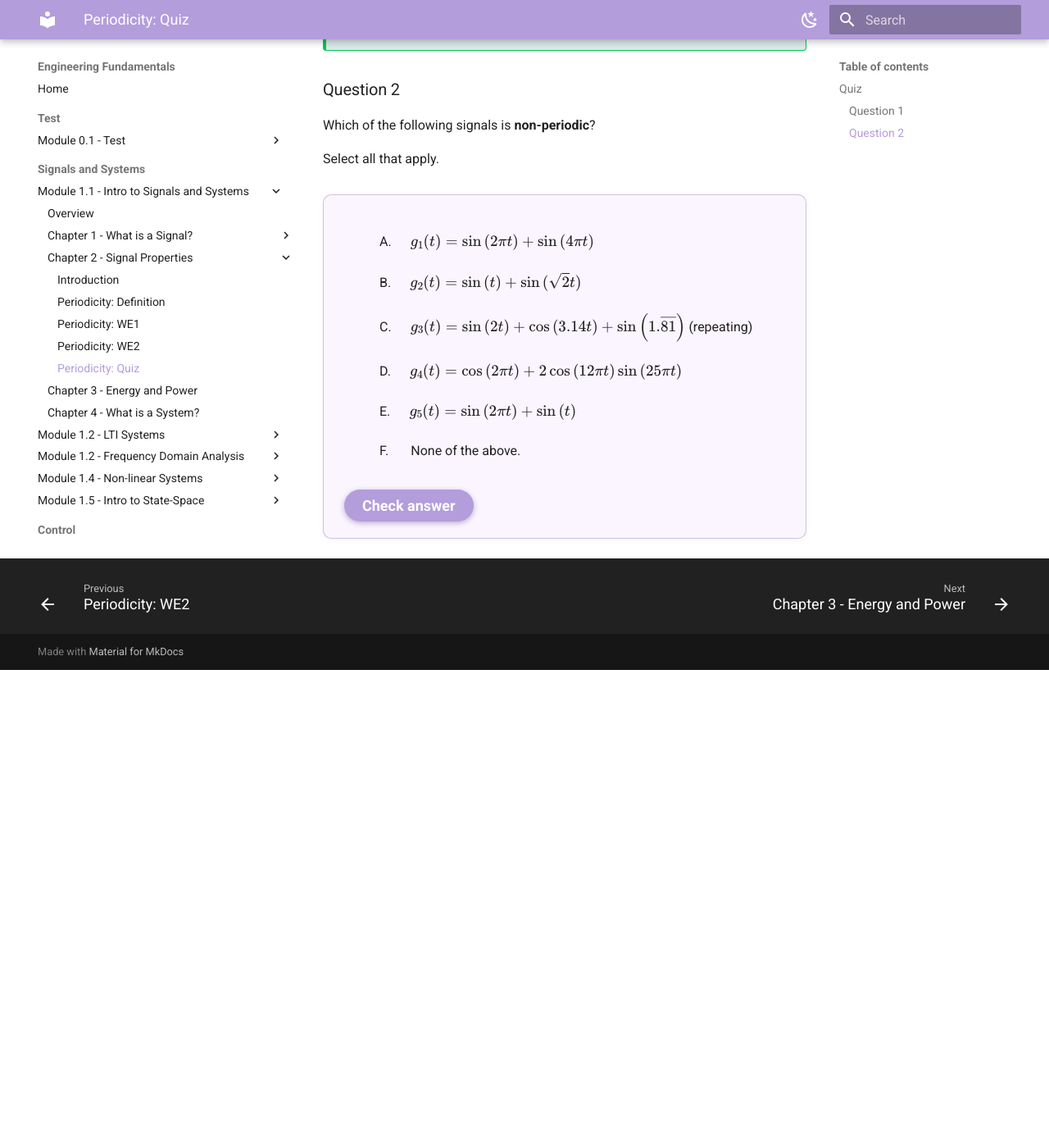
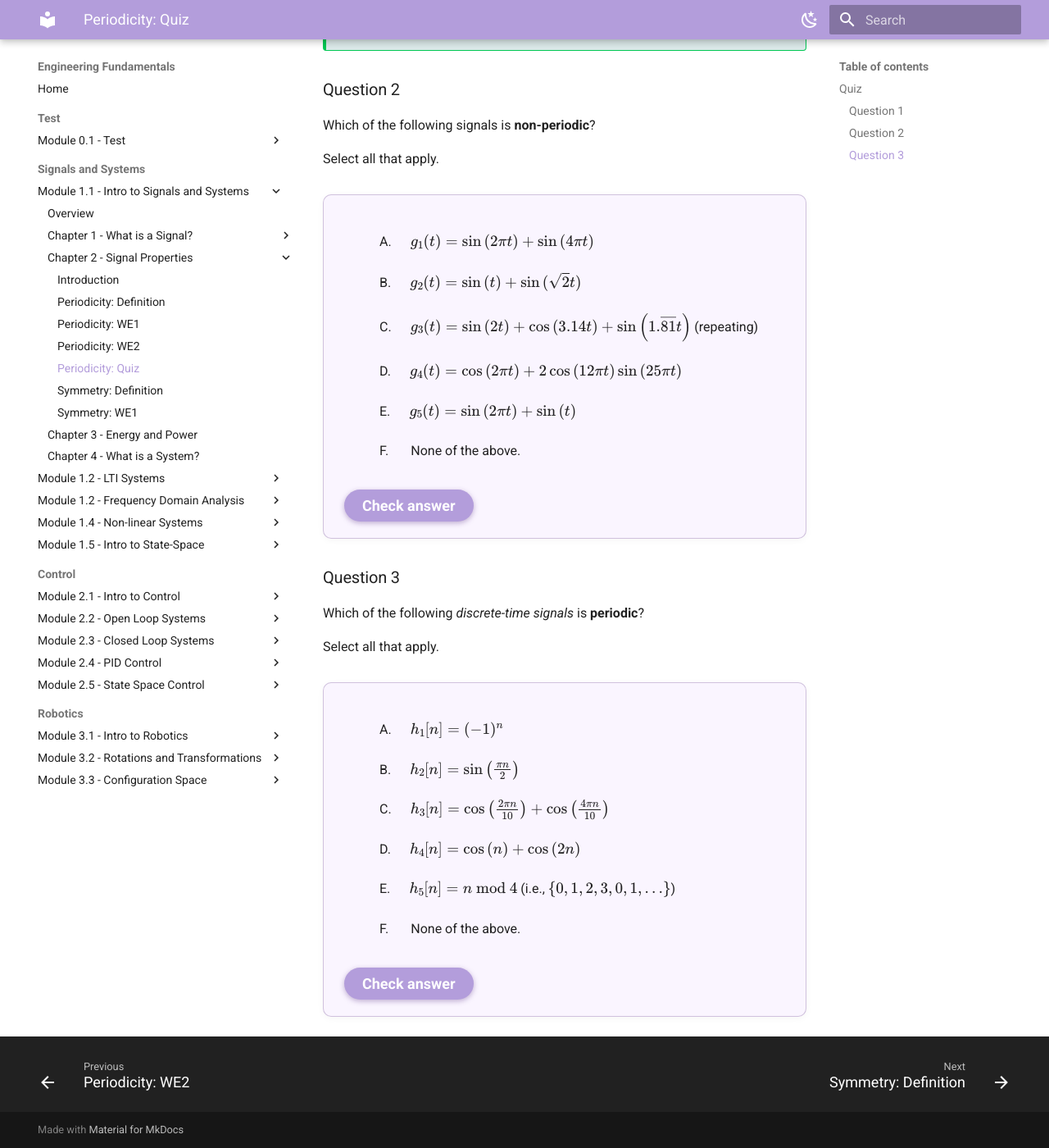
Before and after one commit to miggyval/vector-engineering, an MkDocs documentation site: the page built from docs/c1-signals-and-systems/m1-intro-to-signals-and-systems/02-signal-properties/04-periodicity-quiz.md, in a window 1280 px wide and 1400 px high, scrolled down 788 px. Shown: the whole window at 82% size. Built offline with MkDocs 1.6.1 and Material for MkDocs 9.7.7, drawn with Linux system fonts in a browser that asks for light colours; some web fonts are replaced; before the commit the page ends 1605 px from its top, so only the background shows below that.

Commit message:
added symmetry

```diff
--- a/docs/c1-signals-and-systems/m1-intro-to-signals-and-systems/02-signal-properties/04-periodicity-quiz.md
+++ b/docs/c1-signals-and-systems/m1-intro-to-signals-and-systems/02-signal-properties/04-periodicity-quiz.md
@@ -184,6 +184,7 @@ Select all that apply.
         $$
 
         So we simply have:
+
         $$
         f_{4}(t) = \cos{(2\pi t)}
         $$
@@ -285,7 +286,7 @@ Select all that apply.
   <ul>
     <li data-option="a" class="mathjax_process">A. $\quad g_{1}(t) = \sin{(2\pi t)} + \sin{(4\pi t)}$</li>
     <li data-option="b" class="mathjax_process">B. $\quad g_{2}(t) = \sin{(t)} + \sin{(\sqrt{2}t)}$</li>
-    <li data-option="c" class="mathjax_process">C. $\quad g_{3}(t) = \sin{\left(2t\right)} + \cos{(3.14t)} + \sin{\left(1.\overline{81}\right)}$ (repeating)</li>
+    <li data-option="c" class="mathjax_process">C. $\quad g_{3}(t) = \sin{\left(2t\right)} + \cos{(3.14t)} + \sin{\left(1.\overline{81}t\right)}$ (repeating)</li>
     <li data-option="d" class="mathjax_process">D. $\quad g_{4}(t) = \cos{(2\pi t)} + 2\cos{(12\pi t)}\sin{(25\pi t)}$</li>
     <li data-option="e" class="mathjax_process">E. $\quad g_{5}(t) = \sin{(2\pi t)} + \sin{(t)}$</li>
     <li data-option="f" class="mathjax_process">F. $\quad$ None of the above.</li>
@@ -293,3 +294,23 @@ Select all that apply.
   <button class="mcq-check">Check answer</button>
   <p class="mcq-feedback"></p>
 </div>
+
+
+### Question 3
+
+Which of the following *discrete-time signals* is **periodic**?
+
+Select all that apply.
+
+<div class="mcq" data-answer="a,b,c,e">
+  <ul>
+    <li data-option="a" class="mathjax_process">A. $\quad h_{1}[n] = (-1)^{n}$</li>
+    <li data-option="b" class="mathjax_process">B. $\quad h_{2}[n] = \sin{\left(\frac{\pi n}{2}\right)}$</li>
+    <li data-option="c" class="mathjax_process">C. $\quad h_{3}[n] = \cos{\left(\frac{2\pi n}{10}\right)} + \cos{\left(\frac{4\pi n}{10}\right)}$</li>
+    <li data-option="d" class="mathjax_process">D. $\quad h_{4}[n] = \cos{(n)} + \cos{(2n)}$</li>
+    <li data-option="e" class="mathjax_process">E. $\quad h_{5}[n] = n\ \mathrm{mod}\ 4$ (i.e., $\{0,1,2,3,0,1,\dots\}$)</li>
+    <li data-option="f" class="mathjax_process">F. $\quad$ None of the above.</li>
+  </ul>
+  <button class="mcq-check">Check answer</button>
+  <p class="mcq-feedback"></p>
+</div>
--- a/mkdocs.yml
+++ b/mkdocs.yml
@@ -50,6 +50,8 @@ nav:
         - "Periodicity: WE1": c1-signals-and-systems/m1-intro-to-signals-and-systems/02-signal-properties/02-periodicity-we01.md
         - "Periodicity: WE2": c1-signals-and-systems/m1-intro-to-signals-and-systems/02-signal-properties/03-periodicity-we02.md
         - "Periodicity: Quiz": c1-signals-and-systems/m1-intro-to-signals-and-systems/02-signal-properties/04-periodicity-quiz.md
+        - "Symmetry: Definition": c1-signals-and-systems/m1-intro-to-signals-and-systems/02-signal-properties/05-symmetry.md
+        - "Symmetry: WE1": c1-signals-and-systems/m1-intro-to-signals-and-systems/02-signal-properties/06-symmetry-we01.md
       - Chapter 3 - Energy and Power: c1-signals-and-systems/m1-intro-to-signals-and-systems/03-energy-and-power.md
       - Chapter 4 - What is a System?: c1-signals-and-systems/m1-intro-to-signals-and-systems/04-what-is-a-system.md
     - Module 1.2 - LTI Systems:
```
Also changed, not shown: docs/c1-signals-and-systems/m1-intro-to-signals-and-systems/02-signal-properties/00-intro.md (+3 -0 lines), docs/c1-signals-and-systems/m1-intro-to-signals-and-systems/02-signal-properties/05-symmetry.md (added, +99 -0 lines), docs/c1-signals-and-systems/m1-intro-to-signals-and-systems/02-signal-properties/06-symmetry-we01.md (added, +96 -0 lines).
